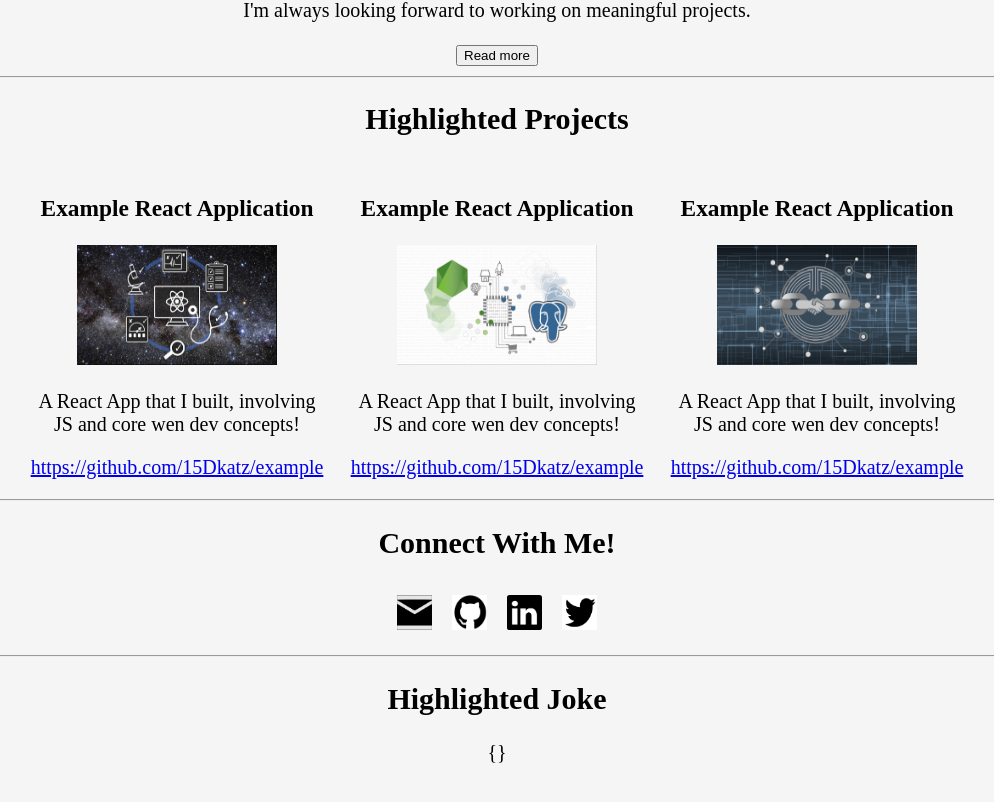
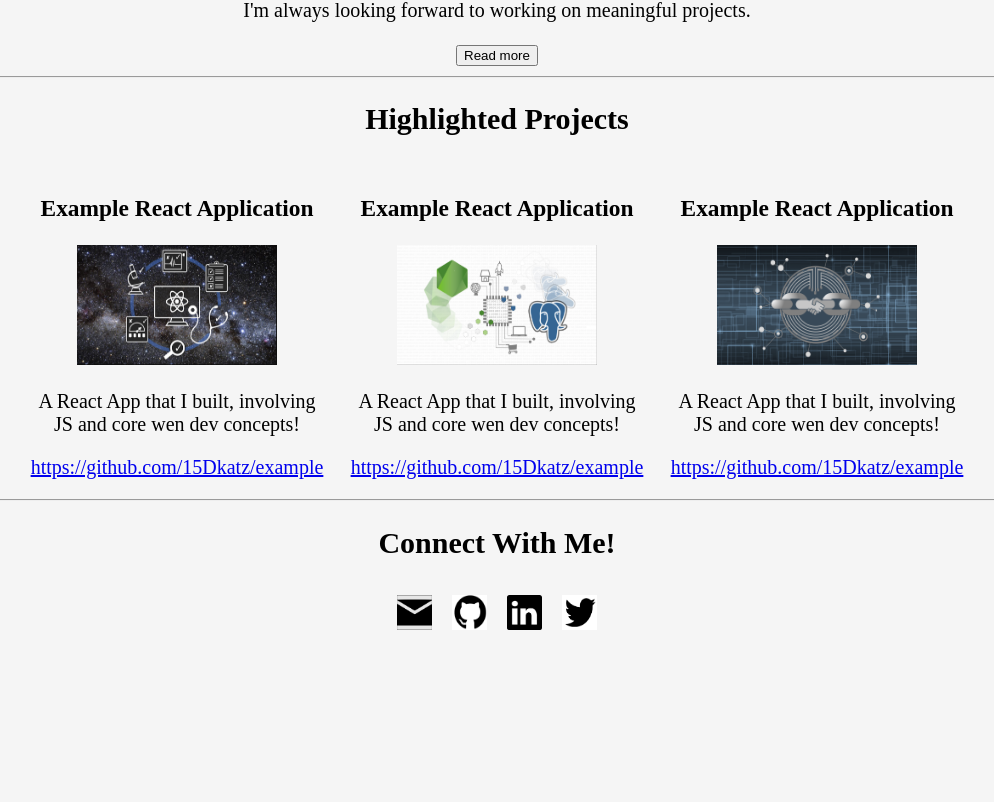
Before and after one commit to anjmn98/portfolio, a React (Create React App) app: page / in a window 1280 px wide. Shown: the part 483-1285 px from the top of the page, without its empty margins (143-1137 px from the left). After the commit the page ends 1168 px from the top, so only its background shows below. Built offline with nearby package versions, Linux system fonts and the light colour scheme; no server answers; a web font is replaced by a local one.

Commit message:
cleaner code

```diff
--- a/src/components/App.js
+++ b/src/components/App.js
@@ -66,8 +66,6 @@ render(){
             <Projects />
             <hr />
             <SocialProfiles />
-            <hr />
-            <Jokes />
         </div>
     )
     }
--- a/src/index.js
+++ b/src/index.js
@@ -5,12 +5,10 @@ import { createBrowserHistory } from 'history';
 import Jokes from './components/Jokes'
 import App from './components/App';
 
-const history = createBrowserHistory();
-
 ReactDOM.render(
-    <Router history={history}>
+    <Router history={createBrowserHistory()}>
         <Switch>
-            <Route exact = {true} path='/' component={App} />
+            <Route exact path='/' component={App} />
             <Route path='/jokes' component={Jokes} />
         </Switch>
     </Router>,
```
